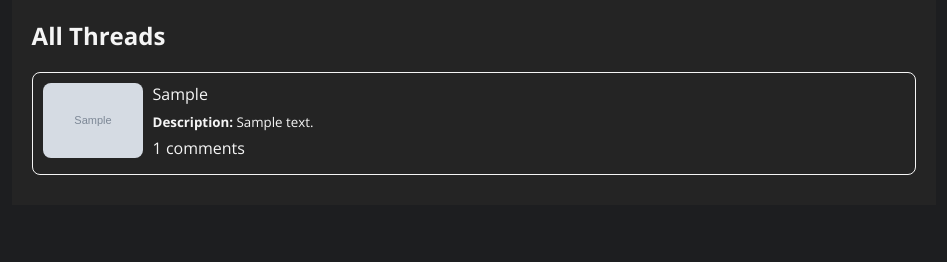
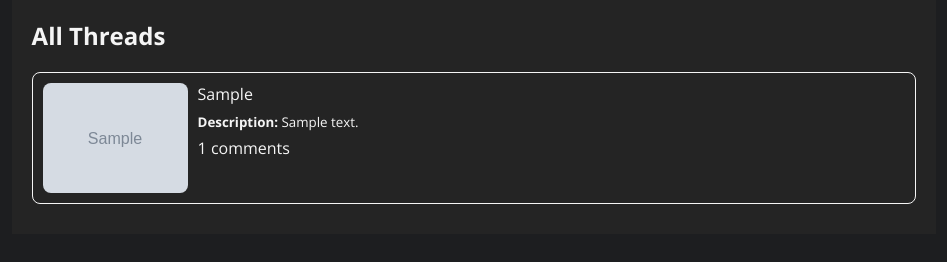
Before and after one commit to stanjdev/thread.ly, a Flask app: page / in a window 1280 px wide. Shown: the part 538-800 px from the top of the page, without its empty margins (166-1113 px from the left). Run offline with Flask 2, Linux system fonts and the light colour scheme; tables that the repository leaves empty hold one stand-in row (values such as "Sample post"); grey boxes marked "Sample" are stand-in pictures; parts of the project's set-up code (start-up, migrations or seed data) failed here and were passed over.

Commit message:
object-fit cover thumbnail images

```diff
--- a/threadly/static/style.css
+++ b/threadly/static/style.css
@@ -81,6 +81,9 @@
 
 img.thread-thumbnail {
     border-radius: 8px;
+    object-fit: cover;
+    height: 110px;
+    width: 145px;
 }
 
 div.thread_card_text {
@@ -108,6 +111,10 @@
 
 div.thread-details .thread-details-text {
     margin-left: 10px;
+}
+
+.thread_detail_img, .hero_image {
+    border-radius: 8px;
 }
 
 div.comment-details {
--- a/threadly/templates/thread_detail.html
+++ b/threadly/templates/thread_detail.html
@@ -2,7 +2,7 @@
 {% block content %}
 
 <h1>Thread - {{ thread.topic }}</h1>
-<p><img src="{{ thread.image_url }}" height="250px"></p>
+<p><img src="{{ thread.image_url }}" height="250px" class="thread_detail_img"></p>
 <p><strong>Description:</strong> {{ thread.description }}</p>
 <p><strong>Created by: {{ thread_author.username }}</strong></p>
 
```
